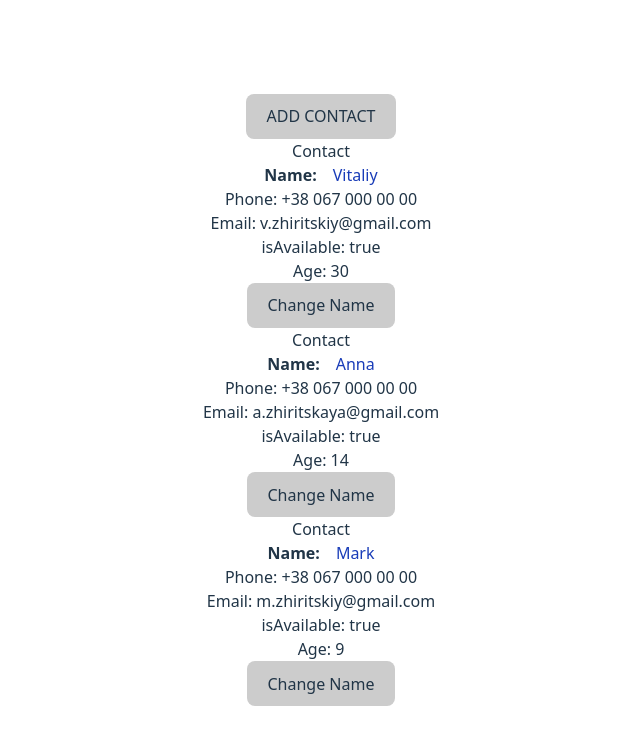
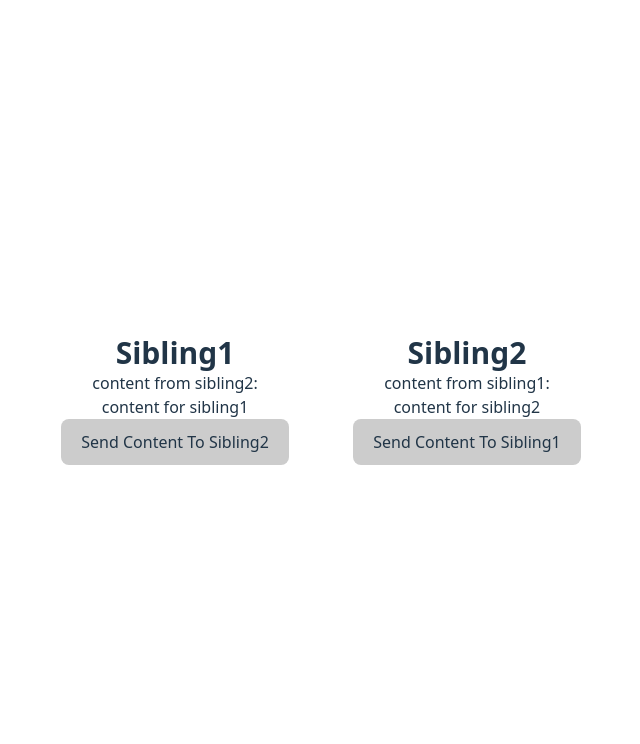
Before and after one commit to VZhyrytskiy/reactjs-with-me, a React (Vite) app: page / in a window 1280 px wide. Shown: the top 744 px of the page, without its empty margins (319-959 px from the left). Built offline with nearby package versions, Linux system fonts and the light colour scheme.

Commit message:
feat: sibling communication

```diff
--- a/src/App.tsx
+++ b/src/App.tsx
@@ -1,32 +1,11 @@
-import { useState } from 'react';
 import './App.css'
-import ContactList from './components/ContactList/ContactList';
-import { people } from './mockdata/person';
-import { Person } from './models';
+import Parent from './components/SiblingCommunication/Parent';
 
 function App() {
-  const [contacts, setContacts] = useState(people);
-
   console.log('App component rendered!');
 
-  const addNewContact = () => {
-    const newContact: Person = {
-      name: 'John Doe',
-      phone: '123-456-7890',
-      email: 'john@example.com',
-      isAvailable: true,
-      age: 30,
-    };
-
-    setContacts([newContact, ...contacts]);
-
-    console.log('addNewContact function called!');
-  }
-
   return (
-    <>
-      <ContactList people={contacts} addNewContact={addNewContact} />
-    </>
+      <Parent />
   )
 }
 
--- /dev/null
+++ b/src/components/SiblingCommunication/Parent.tsx
@@ -0,0 +1,29 @@
+import { useState } from 'react';
+import Sibling1 from './Sibling1';
+import Sibling2 from './Sibling2';
+
+
+const defaultData = {
+    s1: "content for sibling1",
+    s2: "content for sibling2"
+};
+
+function Parent() {
+  const [data, setData] = useState<typeof defaultData>(defaultData);
+
+  const changeData = (key: keyof typeof defaultData, text: string) => {
+    setData((prevData) => ({
+      ...prevData,
+      [key]: text,
+    }));
+  };
+
+  return (
+    <section className='flex gap-16'>
+        <Sibling1 text={data.s1} changeData={changeData} />
+        <Sibling2 text={data.s2} changeData={changeData}/>
+    </section>
+  )
+}
+
+export default Parent;
--- /dev/null
+++ b/src/components/SiblingCommunication/Sibling1.tsx
@@ -0,0 +1,29 @@
+interface Sibling1Props {
+    text: string;
+    changeData: (key: 's1' | 's2', text: string) => void;
+}
+
+function Sibling1(prop: Sibling1Props) {
+    const { text, changeData } = prop;
+
+    const handleClick = () => {
+        changeData('s2', 'new content from sibling1 for sibling2');
+    };
+
+    return (
+        <div>
+            <h2 className="text-3xl font-bold capitalize">
+                sibling1
+            </h2>
+            <p>content from sibling2:
+                <br />
+                {text}
+            </p>
+            <button
+                onClick={handleClick}
+                className="capitalize">send content to sibling2</button>
+        </div>
+    )
+}
+
+export default Sibling1;
--- /dev/null
+++ b/src/components/SiblingCommunication/Sibling2.tsx
@@ -0,0 +1,29 @@
+interface Sibling2Props {
+    text: string;
+    changeData: (key: 's1' | 's2', text: string) => void;
+}
+
+function Sibling2(prop: Sibling2Props) {
+    const { text, changeData } = prop;
+
+    const handleClick = () => {
+        changeData('s1', 'new content from sibling2 for sibling1');
+    };
+
+    return (
+        <div>
+            <h2 className="text-3xl font-bold capitalize">
+                sibling2
+            </h2>
+            <p>content from sibling1:
+                <br />
+                {text}
+            </p>
+            <button
+                onClick={handleClick}
+                className="capitalize">send content to sibling1</button>
+        </div>
+    )
+}
+
+export default Sibling2;
```
